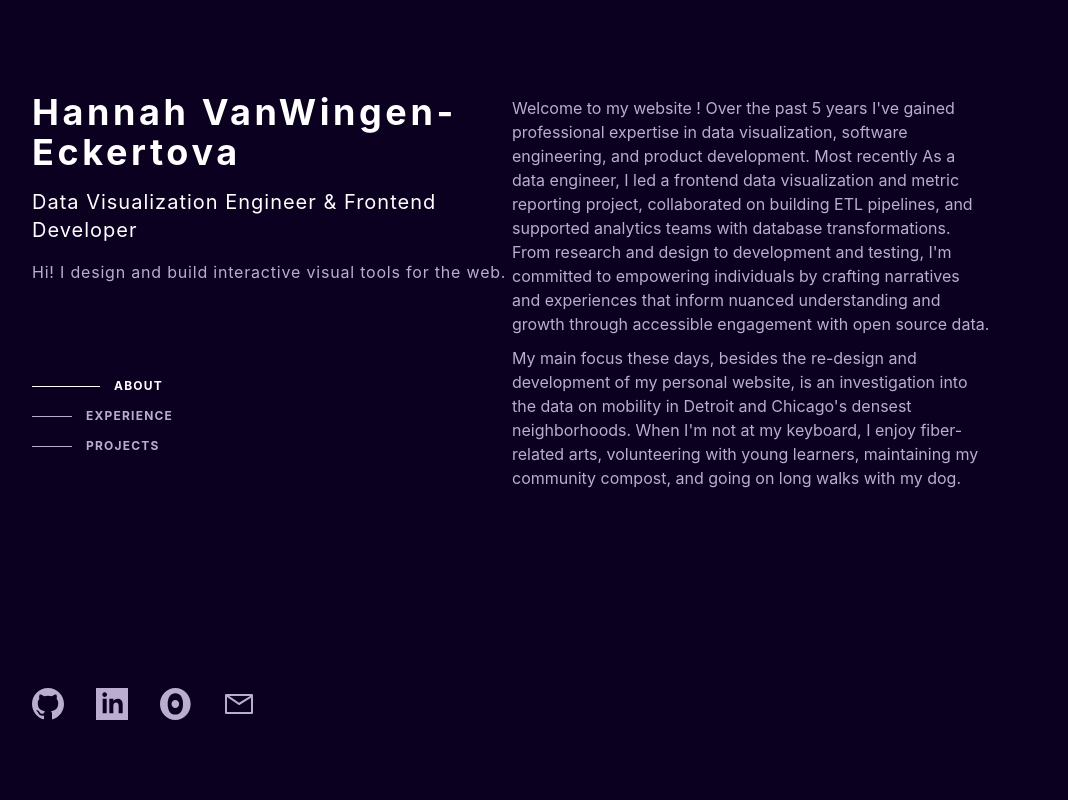
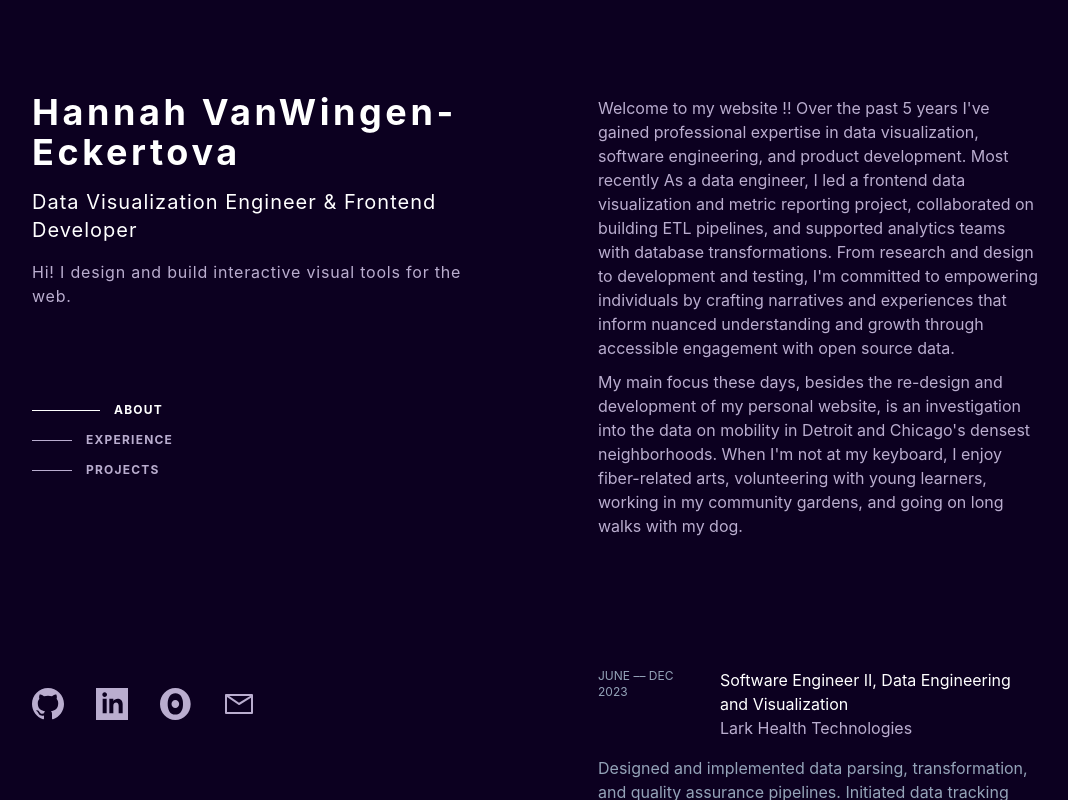
Before and after one commit to hvanova/hvanova.github.io, a Svelte app: page / in a window 1280 px wide. Shown: the whole page, without its empty margins (128-1196 px from the left). Built offline with nearby package versions, Linux system fonts and the light colour scheme.

Commit message:
add experience

```diff
--- a/content/about.js
+++ b/content/about.js
@@ -3,12 +3,12 @@ export const title = `Data Visualization Engineer & Frontend Developer`;
 export const bio = `Hi! I design and build interactive visual tools for the web.`
 export const about = {
   paragraphs: [
-    `Welcome to my website ! Over the past 5 years I've gained professional expertise in data visualization, software engineering, and product development. Most recently As a data engineer,
+    `Welcome to my website !! Over the past 5 years I've gained professional expertise in data visualization, software engineering, and product development. Most recently As a data engineer,
         I led a frontend data visualization and metric reporting project, collaborated on building ETL pipelines, and supported analytics teams with database transformations.
        From research and design to development and testing, I'm committed to empowering individuals by crafting narratives and experiences that inform
         nuanced understanding and growth through accessible engagement with open source data.`,
     `My main focus these days, besides the re-design and development of my personal website, is an investigation into the data on mobility in Detroit and Chicago's
-        densest neighborhoods. When I'm not at my keyboard, I enjoy fiber-related arts, volunteering with young learners, maintaining my community compost, and going on long
+        densest neighborhoods. When I'm not at my keyboard, I enjoy fiber-related arts, volunteering with young learners, working in my community gardens, and going on long
         walks with my dog.`,
   ]
 }
--- a/content/experience.js
+++ b/content/experience.js
@@ -1,68 +1,42 @@
 export default [
     {
+        title: "Software Engineer II, Data Engineering and Visualization",
         company: "Lark Health Technologies",
-        location: "Remote",
+        range: "JUNE –– DEC 2023",
+        description: `Designed and implemented data parsing, transformation, and quality assurance pipelines.
+        Initiated data tracking using the Soda data quality platform to enhance observability and bolster data reliability.
+        Optimized complex data processing workflows, ensuring timely delivery while minimizing resource utilization.`
+        ,
         link: "https://www.lark.com/",
-        roles: [
-            {
-                title: "Software Engineer II, Data Engineering and Visualization",
-                range: "June - December 2023",
-                bullets: [
-                    `Designed and implemented data parsing, transformation, and quality assurance pipelines using Scala and Spark.`,
-                    `Initiated data tracking using the Soda data quality platform to enhance observability and bolster data reliability.`,
-                    `Optimized complex data processing workflows, ensuring timely delivery while minimizing resource utilization.`
-                ]
-            },
-            {
-                title: "Software Engineer I, Data Engineering and Visualization",
-                range: "January 2022 - June 2023",
-                bullets: [
-                    `Led the development of a configurable and automated data reporting service in React`,
-                    `Collaborated with cross-functional teams to design and implement data visualizations using D3.js.`,
-                    `Demonstrated commitment to ensuring reliable data systems performance by participating in on-call responsibilities using Opsgenie.`,
-                    `Documented product requirements and metric calculation details and to maintain data integrity and capture best practices for further development and addressing common issues.`,
-                    `Collaborated on data transformation components for a fully automated backend and frontend data reporting service.`
-                ]
-            }
-        ],
         skills: [
-            `Javascript`, `Typescript`, `D3.js`, `React`, `Next.js`, `Scala`, `Spark`, `Databricks`, `Snowflake`, `SQL`
+            `Javascript`, `Typescript`, `D3.js`, `React`, `Next.js`, `Scala`, `Spark`, `SQL`
         ]
     },
     {
+        title: "Software Engineer I, Data Engineering and Visualization",
+        company: "Lark Health Technologies",
+        range: "JAN 2022 –– JUNE 2023",
+        description: `Led the development of a configurable and automated data reporting service in React.
+        Collaborated with cross-functional teams to design and implement data visualizations using D3.js.
+        Demonstrated commitment to ensuring reliable data systems performance by participating in on-call responsibilities using Opsgenie.
+        Documented product requirements and metric calculation details and to maintain data integrity and capture best practices for further development and addressing common issues.
+        Collaborated on data transformation components for a fully automated backend and frontend data reporting service.`,
+        link: "https://www.lark.com/",
+        skills: [
+            `Javascript`, `Typescript`, `D3.js`, `React`, `Next.js`, `Scala`, `Spark`, `SQL`
+        ]
+    },
+    {
+        title: `Research Scientist, Data Visualization`,
         company: `Michigan Aerospace Corporation`,
-        location: `Ann Arbor, MI`,
+        range: `JULY 2019 –– JUNE 2020`,
+        description: `Led the development of a highly interactive and configurable D3.js data visualization library that enables users to explore complex datasets for time series, confusion matrices, stacked bar graphs, 2D Gaussian distributions, and network.
+        Wrote a grant proposal to the US Department of Energy for a data sharing platform that automates the processing of raw data files by detecting data types and displaying an optimal visualization to showcase trends, correlations, distributions, and anomalies.
+        Collaborated on data analytics and visualization for the ARGOS.ai project, a holistic automated platform that utilizes machine learning and drones to monitor and assess invasive plant species.
+        TODO add MORE`,
         link: `https://www.michiganaerospace.com/`,
-        roles: [
-            {
-                title: `Research Scientist, Data Visualization`,
-                range: `July 2019 - June 2020`,
-                bullets: [
-                    `Led the development of a highly interactive and configurable D3.js data visualization library that enables users to explore complex datasets for time series, confusion matrices, stacked bar graphs, 2D Gaussian distributions, and network`,
-                    `Wrote a grant proposal to the US Department of Energy for a data sharing platform that automates the processing of raw data files by detecting data types and displaying an optimal visualization to showcase trends, correlations, distributions, and anomalies`,
-                    `Collaborated on data analytics and visualization for the ARGOS.ai project, a holistic automated platform that utilizes machine learning and drones to monitor and assess invasive plant species.`,
-                    `TODO add MORE`
-                ]
-            },
-        ],
         skills: [
             `Python`, `Javascript`, `D3.js`, `Vue.js`, `React`,
         ]
-    },
-    {
-        company: `University of Michigan Digital Projects Studio`,
-        location: `Ann Arbor, MI`,
-        link: `https://www.michiganaerospace.com/`,
-        roles: [
-            {
-                title: `Research Scientist, Data Visualization`,
-                range: `July 2019 - June 2020`,
-                bullets: [
-                    `Led the development of a highly interactive and configurable D3.js data visualization library that enables users to explore complex datasets for time series, confusion matrices, stacked bar graphs, 2D Gaussian distributions, and network`,
-                    `Wrote a grant proposal to the US Department of Energy for a data sharing platform that automates the processing of raw data files by detecting data types and displaying an optimal visualization to showcase trends, correlations, distributions, and anomalies`,
-                    `Collaborated on data analytics and visualization for the ARGOS.ai project, a holistic automated platform that utilizes machine learning and drones to monitor and assess invasive plant species.`
-                ]
-            },
-        ]
     }
-];
+]
--- a/src/App.svelte
+++ b/src/App.svelte
@@ -2,48 +2,37 @@
   import Header from "./components/Header.svelte";
   import Nav from "./components/Nav.svelte";
   import About from "./components/About.svelte";
+  import Experience from "./components/Experience.svelte";
 </script>
 
 <main class="main bg-main font-inter">
-  <div class="col">
+  <div class="col mr-14 leftCol">
     <Header />
     <Nav />
   </div>
-  <div class="col">
+  <div class="col pr-10 mr-14 h-full">
     <About />
+    <Experience />
   </div>
 </main>
 
 <style>
   .main {
     background-position: center;
-    padding: 80px 160px;
     height: 100vh;
     display: flex;
     flex-direction: row;
     flex-wrap: wrap;
-    box-sizing: border-box; /* Ensure padding is included in the width */
-  }
-  .main-body {
-    display: grid;
-    grid-template-columns: 1fr 1fr;
-    gap: 20px; /* Add padding between the columns */
-    box-sizing: border-box; /* Ensure padding is included in the width */
   }
   .col {
     flex: 1;
     flex-direction: column;
     display: flex;
     min-width: 300px;
-    box-sizing: border-box;
+    overflow: scroll;
+    scrollbar-color: white;
   }
-  @media screen and (max-width: 768px) {
-    .main {
-      padding: 20px;
-    }
-    .col {
-      width: 100%;
-      padding: 20px;
-    }
+  .leftCol {
+    padding: 80px 20px 80px 160px;
   }
 </style>
--- a/src/components/About.svelte
+++ b/src/components/About.svelte
@@ -1,16 +1,16 @@
 <script>
-    import {about} from "../../content/about.js"
+  import { about } from "../../content/about.js";
 </script>
 
-<div id="about" class="text-left text-m text-secondaryText mt-4">
-    {#each about.paragraphs as paragraph}
+<div id="about" class="text-left text-m text-secondaryText pt-24 p-4">
+  {#each about.paragraphs as paragraph}
     <p class="item">{@html paragraph}</p>
   {/each}
 </div>
 
-<style >
-.item {
- margin-bottom: 10px;
- display: block;
-}
+<style>
+  .item {
+    margin-bottom: 10px;
+    display: block;
+  }
 </style>
--- /dev/null
+++ b/src/components/Experience.svelte
@@ -0,0 +1,40 @@
+<script>
+    import roles from "../../content/experience.js";
+</script>
+
+<div id="experience" class="text-left pb-16 pt-10">
+    {#each roles as role}
+        <div class="role mt-12 p-4">
+            <div class="flex flex-row">
+                <div class="col text-greyText text-xs">
+                    {role.range}
+                </div>
+                <div class="ml-10">
+                    <p class="text-l text-white">{role.title}</p>
+                    <p class="text-m text-secondaryText link">{role.company}</p>
+                </div>
+            </div>
+            <div class="text-greyText text-s mt-4">
+                {role.description}
+            </div>
+            <div class="text-highlightText flex flex-row pt-2 flex-wrap">
+                {#each role.skills as skill}
+                    <div class="skill mr-2 mt-2 text-xs">
+                        {skill}
+                    </div>
+                {/each}
+            </div>
+        </div>
+    {/each}
+</div>
+
+<style>
+    .role:hover {
+        background-color: rgba(172, 172, 172, 0.1);
+    }
+    .skill {
+        border-radius: 24px;
+        background-color: rgba(172, 172, 172, 0.322);
+        padding: 8px 16px;
+    }
+</style>
--- a/src/components/Nav.svelte
+++ b/src/components/Nav.svelte
@@ -19,9 +19,15 @@
     class="text-left text-xs mt-20 font-bold text-secondaryText tracking-widest h-full navBar"
 >
     <div class="w-full">
-        <NavOption name="ABOUT" {selectedOption} {handleClick} />
-        <NavOption name="EXPERIENCE" {selectedOption} {handleClick} />
-        <NavOption name="PROJECTS" {selectedOption} {handleClick} />
+        <a href="#about"
+            ><NavOption name="ABOUT" {selectedOption} {handleClick} /></a
+        >
+        <a href="#experience">
+            <NavOption name="EXPERIENCE" {selectedOption} {handleClick} /></a
+        >
+        <a href="#projects">
+            <NavOption name="PROJECTS" {selectedOption} {handleClick} /></a
+        >
     </div>
     <div class="links w-full">
         <div class="link">
--- a/tailwind.config.cjs
+++ b/tailwind.config.cjs
@@ -3,13 +3,14 @@ const config = {
   purge: ["./src/**/*.{html,js,svelte,ts}"],
 
   theme: {
-      extend: {
+    extend: {
       fontFamily: {
         'inter': ['Inter', 'sans-serif'],
       },
       colors: {
         main: '#0C0020',
         secondaryText: '#BAADCF',
+        greyText: '#94a3b8',
         highlightText: '#9acd32',
       },
     },
```
Also changed, not shown: 1 other file (tests, documents, lock files or other folders).
